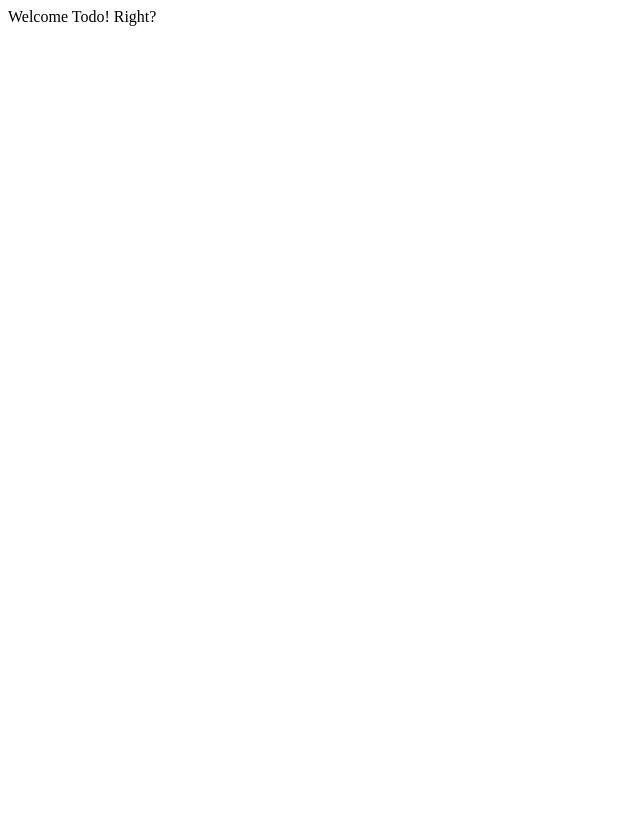
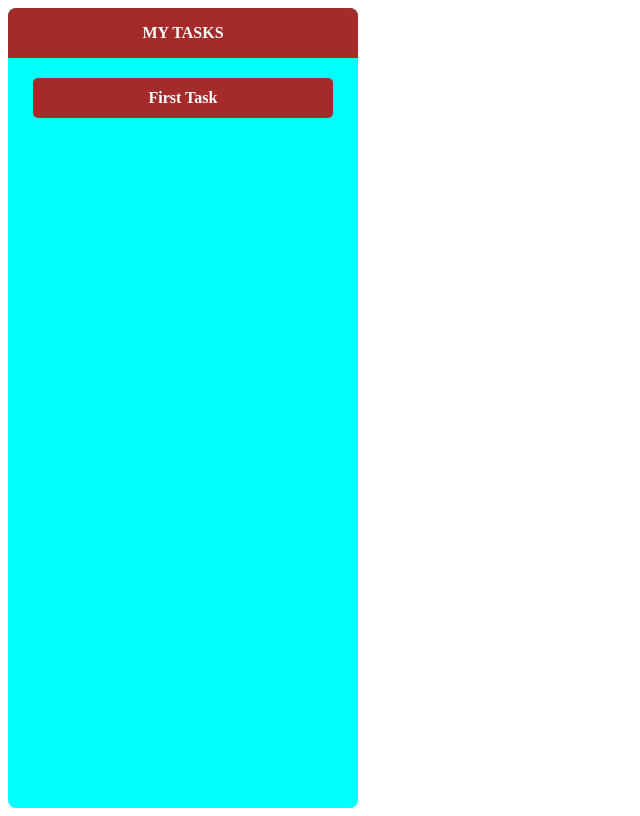
Before and after one commit to A1exsandro/for-my-self, a React (Create React App) app: page / in a window 1280 px wide. Shown: the whole page, without its empty margins (0-640 px from the left). Built offline with nearby package versions, Linux system fonts and the light colour scheme.

Commit message:
first task

```diff
--- a/src/App.js
+++ b/src/App.js
@@ -1,5 +1,6 @@
 import React from 'react';
 import Todo from "./Pages/Todo";
+import './App.css';
 
 function App() {
   return (
--- a/src/Pages/Todo/index.js
+++ b/src/Pages/Todo/index.js
@@ -1,9 +1,17 @@
-import React from 'react';
+import React, { useState } from 'react';
+import './styles.css';
 
 const Todo = () => {
+  const [todo, setTodo] = useState(['First Task']);
+
   return (
-    <div>
-      Welcome Todo! Right?
+    <div className='container'>
+      <div className='header'>
+        MY TASKS
+      </div>
+      <div className='task'>
+        {todo}
+      </div>
     </div>
   );
 }
--- a/src/Pages/Todo/styles.css
+++ b/src/Pages/Todo/styles.css
@@ -0,0 +1,34 @@
+.container {
+  display: flex;
+  flex-direction: column;
+  align-items: center;
+  background-color: aqua;
+  width: 350px;
+  height: 100vh;
+  border-radius: 8px;
+}
+
+.header {
+  display: flex;
+  justify-content: center;
+  align-items: center;
+  background-color: brown;
+  color: white;
+  font-weight: bold;
+  width: 350px;
+  height: 50px;
+  border-radius: 8px 8px 0 0;
+}
+
+.task {
+  display: flex;
+  justify-content: center;
+  align-items: center;
+  background-color: brown;
+  color: white;
+  font-weight: bold;
+  width: 300px;
+  height: 40px;
+  border-radius: 5px;
+  margin-top: 20px;
+}
```
Also changed, not shown: src/App.css (added).
